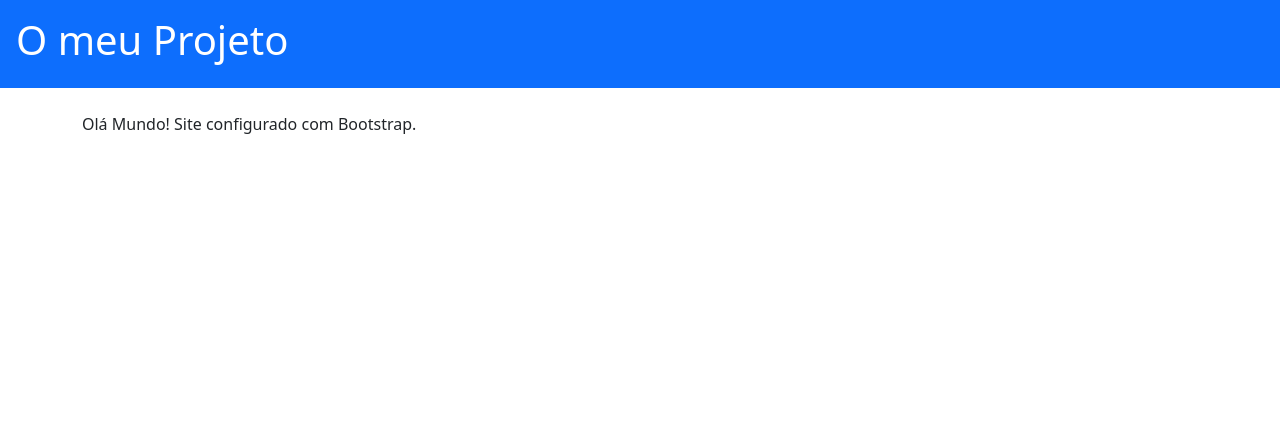
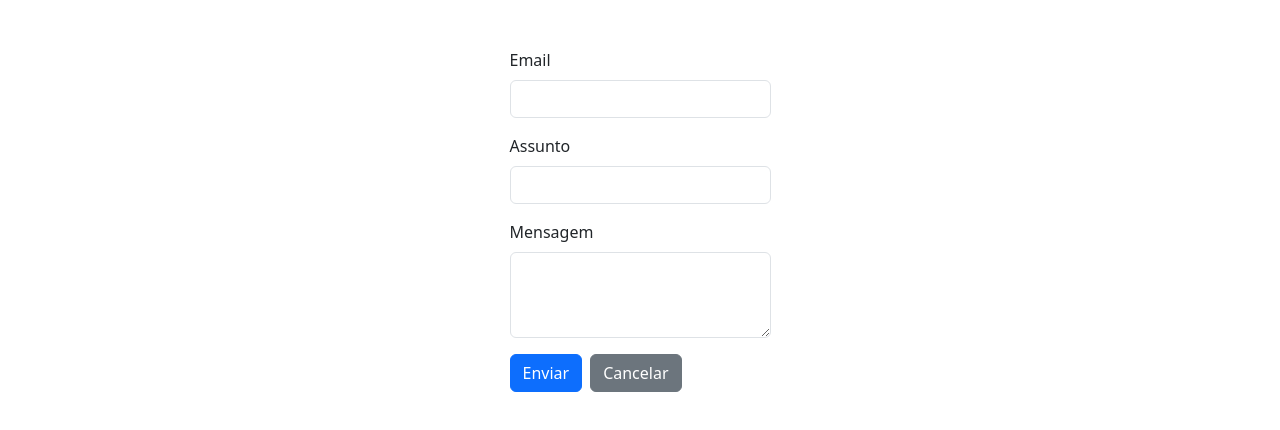
Before and after one commit to DiogoGamelas/LI2025-Teste04-corrigido, a plain HTML site: page index.html in a window 1280 px wide. Drawn offline with nearby package versions, Linux system fonts and the light colour scheme.

Commit message:
4ª tarefa

```diff
--- a/index.html
+++ b/index.html
@@ -7,12 +7,30 @@
     <link href="https://cdn.jsdelivr.net/npm/bootstrap@5.3.3/dist/css/bootstrap.min.css" rel="stylesheet">
 </head>
 <body>
-    <header class="bg-primary text-white p-3">
-        <h1>O meu Projeto</h1>
-    </header>
 
-    <div class="container mt-4">
-        <p>Olá Mundo! Site configurado com Bootstrap.</p>
+    <div class="container mt-5">
+        <div class="row justify-content-center">
+            <div class="col-md-3">
+                <form>
+                    <div class="mb-3">
+                        <label class="form-label">Email</label>
+                        <input type="email" class="form-control">
+                    </div>
+                    <div class="mb-3">
+                        <label class="form-label">Assunto</label>
+                        <input type="text" class="form-control">
+                    </div>
+                    <div class="mb-3">
+                        <label class="form-label">Mensagem</label>
+                        <textarea class="form-control" rows="3"></textarea>
+                    </div>
+                    <div class="d-flex gap-2">
+                        <button type="button" class="btn btn-primary">Enviar</button>
+                        <button type="button" class="btn btn-secondary">Cancelar</button>
+                    </div>
+                </form>
+            </div>
+        </div>
     </div>
 
     <script src="https://cdn.jsdelivr.net/npm/bootstrap@5.3.3/dist/js/bootstrap.bundle.min.js"></script>
```
